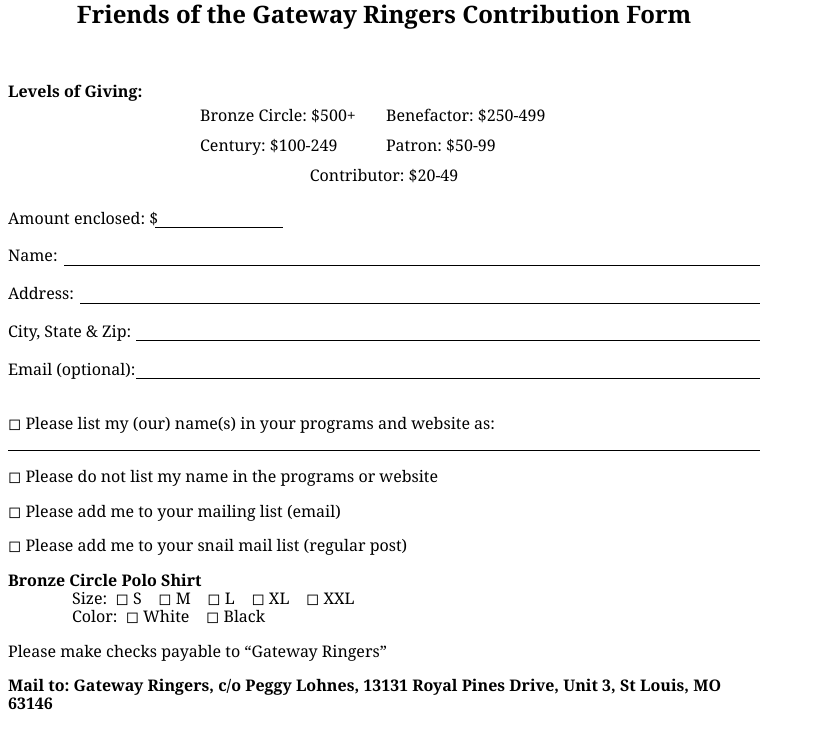
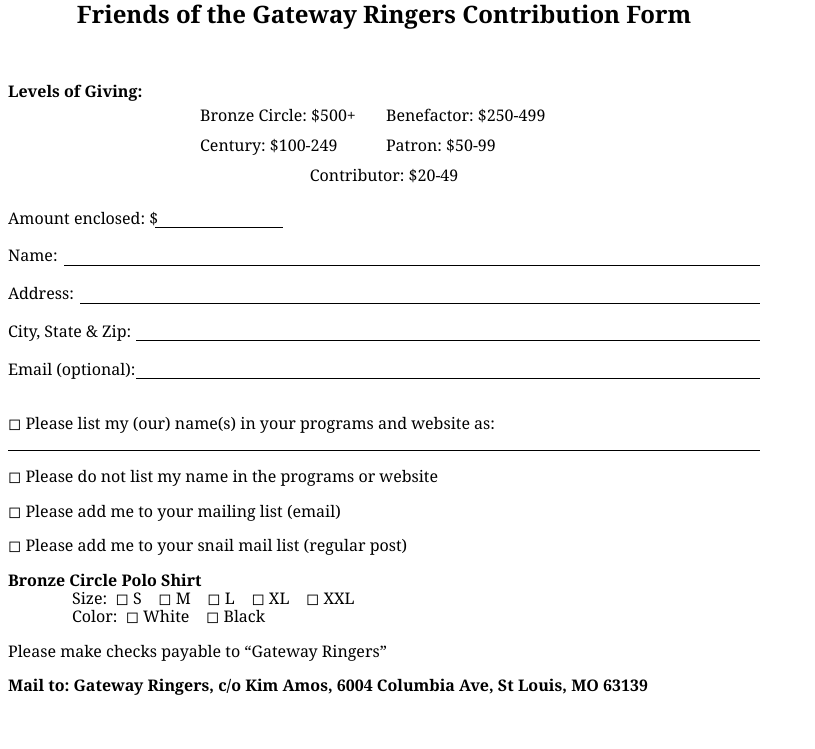
Before and after one commit to GatewayRingers/GatewayRingers.github.io, a Jekyll site: the page friends-contribution-form.html, which Jekyll copies as it is, in a window 1280 px wide. Shown: the top 749 px of the page, without its empty margins (0-815 px from the left). Built offline with Jekyll 4.4.1, drawn with Linux system fonts in a browser that asks for light colours.

Commit message:
Update friends-contribution-form.html

```diff
--- a/friends-contribution-form.html
+++ b/friends-contribution-form.html
@@ -58,7 +58,7 @@
 
 <p align="left">Please make checks payable to “Gateway Ringers”</p>
 
-<p align="left"><strong>Mail to:  Gateway Ringers, c/o Peggy Lohnes, 13131 Royal Pines Drive, Unit 3, St Louis, MO 63146</strong></p>
+<p align="left"><strong>Mail to:  Gateway Ringers, c/o Kim Amos, 6004 Columbia Ave, St Louis, MO 63139</strong></p>
 
 <script>window.print();</script>
 </body>
```
